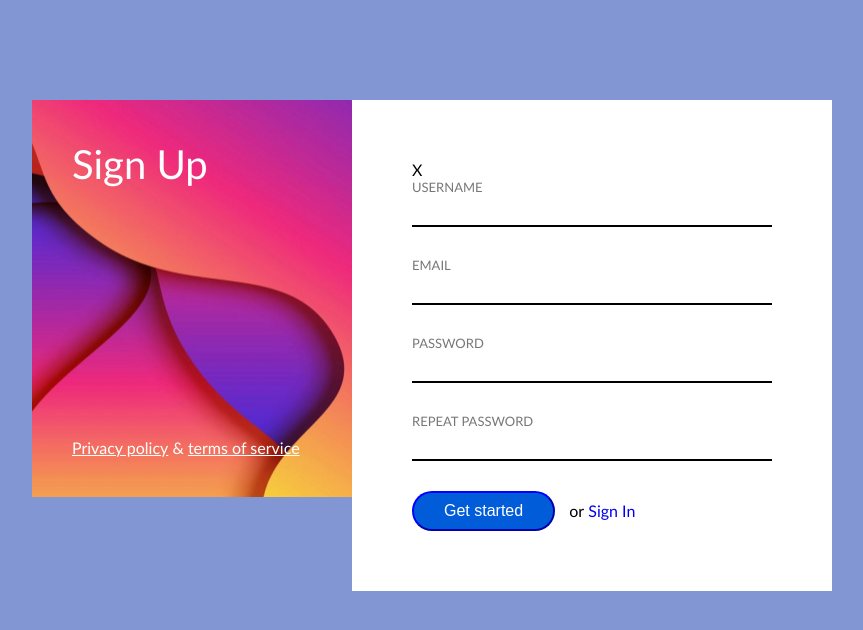
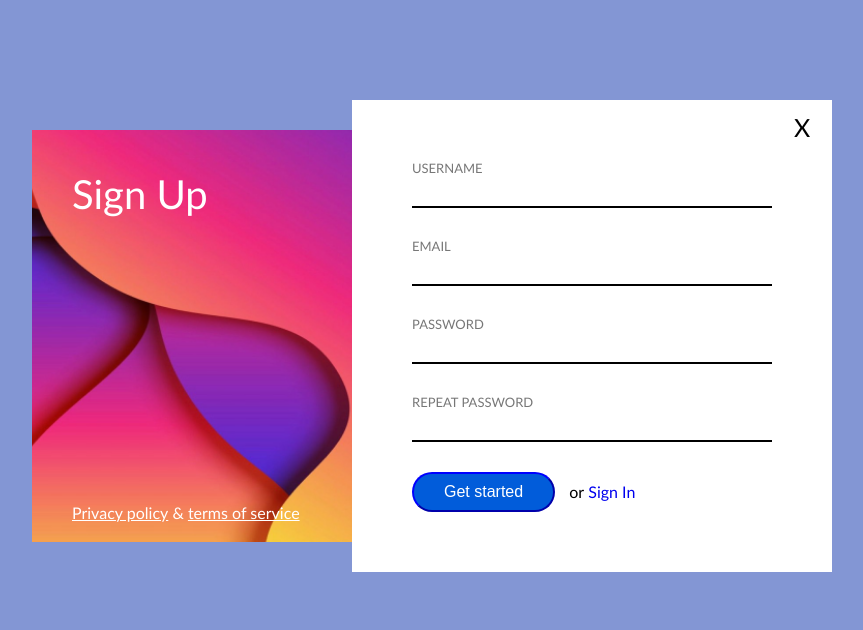
Before and after one commit to XSYTO/6-sing-up, a website: page index.html in a window 1280 px wide. Shown: the whole page, without its empty margins (208-1071 px from the left). Drawn offline with Linux system fonts and the light colour scheme.

Commit message:
positioning

```diff
--- a/css/main.css
+++ b/css/main.css
@@ -12,14 +12,15 @@ body {
 }
 
 .container {
+    display: inline-block;
     width: 800px;
     margin-top: 100px;
     margin-left: calc(50% - 400px);
+    position: relative;
 }
 
 .left-column {
     width: 40%;
-    float: left;
     padding: 40px;
     background-color: #E12782;
     background-image: url(../img/gardiens.png);
@@ -27,17 +28,23 @@ body {
     background-position: center;
     background-size: cover;
     color: #fff;
+    position: absolute;
+    bottom: 30px;
+    top: 30px;
+    left: 0;
 }
 
 .main-title {
     width: 100%;
-    margin-bottom: 250px;
     font-size: 40px;
     font-weight: normal;
 }
 
 .bottom-links {
-
+    position: absolute;
+    bottom: 20px;
+    left: 40px;
+    right: 40px;
 }
 
 .bottom-links > .link {
@@ -46,11 +53,20 @@ body {
 
 .right-column {
     width: 60%;
-    float: left;
+    float: right;
     padding: 60px;
     background-color: #fff;
+    position: relative;
 }
 
 .close {
-
+    width: 60px;
+    height: 60px;
+    font-size: 25px;
+    text-align: center;
+    cursor: pointer;
+    line-height: 54px;
+    position: absolute;
+    top: 0;
+    right: 0;
 }
```
